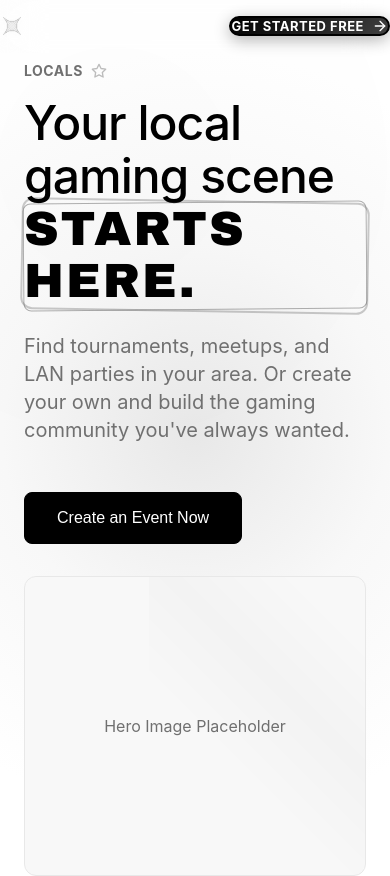
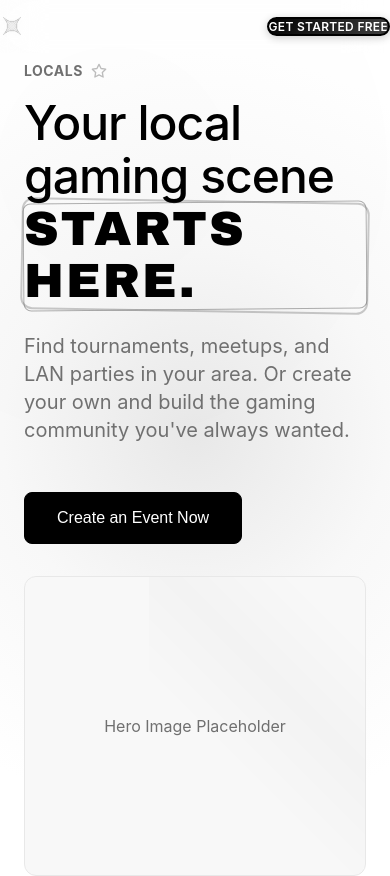
Before and after one commit to Shafiq-and-Company/boxd-events, a Next.js app: page /splash in a window 390 px wide. Shown: the top 876 px of the page. Built offline with nearby package versions, Linux system fonts and the light colour scheme; no server answers.

Commit message:
fixing splash nav

```diff
--- a/pages/splash/SplashNav.js
+++ b/pages/splash/SplashNav.js
@@ -32,10 +32,6 @@ export default function SplashNav() {
           className={styles.getStartedButton}
         >
           <span className={styles.buttonText}>Get Started Free</span>
-          <svg className={styles.buttonIcon} width="16" height="16" viewBox="0 0 24 24" fill="none" stroke="currentColor" strokeWidth="2" strokeLinecap="round" strokeLinejoin="round">
-            <path d="M5 12h14"/>
-            <path d="M12 5l7 7-7 7"/>
-          </svg>
         </button>
       </div>
     </nav>
--- a/pages/splash/SplashNav.module.css
+++ b/pages/splash/SplashNav.module.css
@@ -55,23 +55,22 @@
   background: linear-gradient(135deg, #000000 0%, #404040 100%);
   border: 2px solid #000000;
   color: #FFFFFF;
-  padding: 12px 24px;
-  border-radius: 12px;
-  font-size: 15px;
-  font-weight: 700;
+  padding: 8px 18px;
+  border-radius: 10px;
+  font-size: 14px;
+  font-weight: 600;
   cursor: pointer;
   font-family: -apple-system, BlinkMacSystemFont, 'SF Pro Display', 'Helvetica Neue', Helvetica, Arial, sans-serif;
   backdrop-filter: blur(10px);
   -webkit-backdrop-filter: blur(10px);
-  box-shadow: 0 4px 16px rgba(0, 0, 0, 0.3), 0 0 0 1px rgba(255, 255, 255, 0.1);
+  box-shadow: 0 2px 8px rgba(0, 0, 0, 0.2), 0 0 0 1px rgba(255, 255, 255, 0.1);
   transition: all 300ms cubic-bezier(0.4, 0, 0.2, 1);
   display: flex;
   align-items: center;
-  gap: 8px;
   position: relative;
   overflow: hidden;
   text-transform: uppercase;
-  letter-spacing: 0.5px;
+  letter-spacing: 0.3px;
 }
 
 .getStartedButton::before {
@@ -92,8 +91,8 @@
 .getStartedButton:hover {
   background: linear-gradient(135deg, #FFFFFF 0%, #F0F0F0 100%);
   color: #000000;
-  transform: translateY(-2px) scale(1.02);
-  box-shadow: 0 8px 32px rgba(0, 0, 0, 0.4), 0 0 0 1px rgba(0, 0, 0, 0.1);
+  transform: translateY(-1px) scale(1.01);
+  box-shadow: 0 4px 16px rgba(0, 0, 0, 0.3), 0 0 0 1px rgba(0, 0, 0, 0.1);
   border-color: #FFFFFF;
 }
 
@@ -106,15 +105,6 @@
   z-index: 1;
 }
 
-.buttonIcon {
-  position: relative;
-  z-index: 1;
-  transition: transform 300ms ease;
-}
-
-.getStartedButton:hover .buttonIcon {
-  transform: translateX(2px);
-}
 
 /* Responsive Design */
 @media (max-width: 768px) {
@@ -133,8 +123,8 @@
   }
 
   .getStartedButton {
-    padding: 10px 20px;
-    font-size: 14px;
+    padding: 7px 16px;
+    font-size: 13px;
   }
 }
 
@@ -154,8 +144,8 @@
   }
 
   .getStartedButton {
-    padding: 8px 16px;
-    font-size: 13px;
+    padding: 6px 14px;
+    font-size: 12px;
   }
 }
 
@@ -169,8 +159,7 @@
   .logo,
   .logoImage,
   .getStartedButton,
-  .getStartedButton::before,
-  .buttonIcon {
+  .getStartedButton::before {
     transition: none;
   }
 }
```
